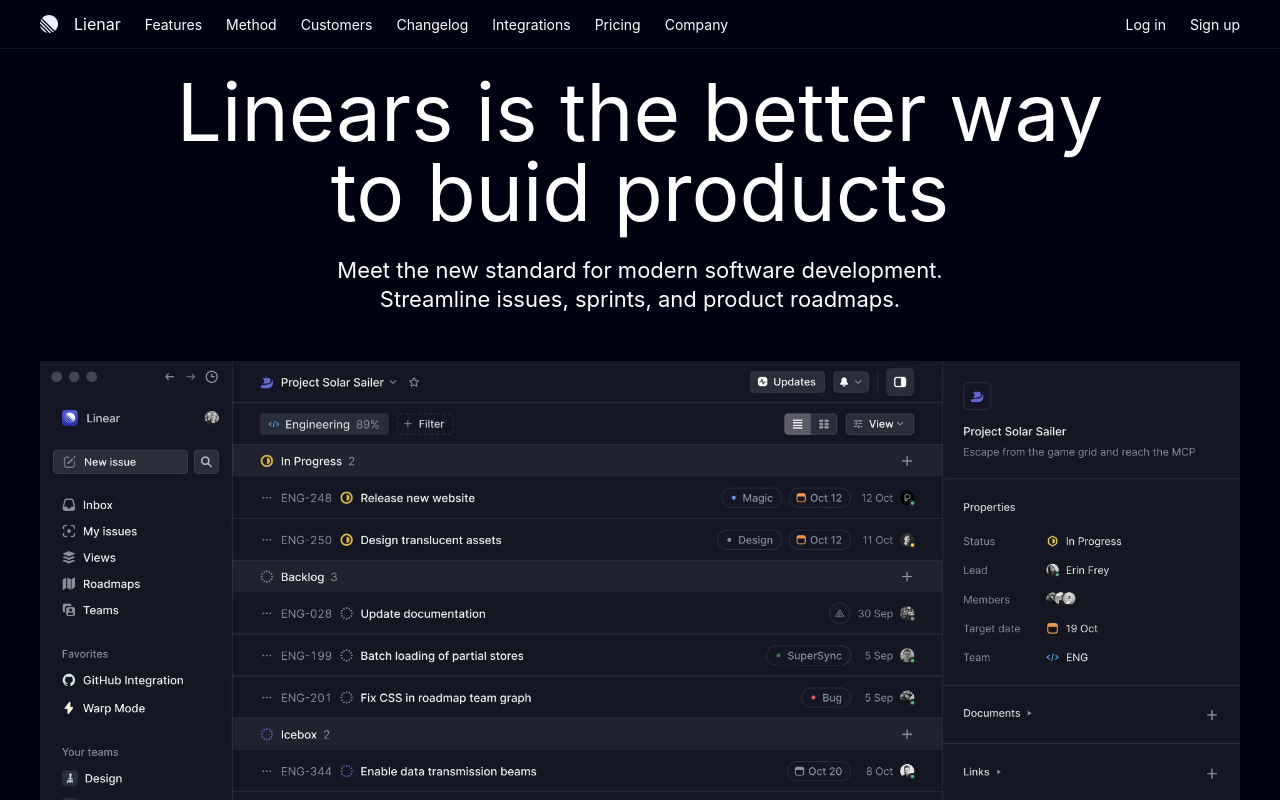
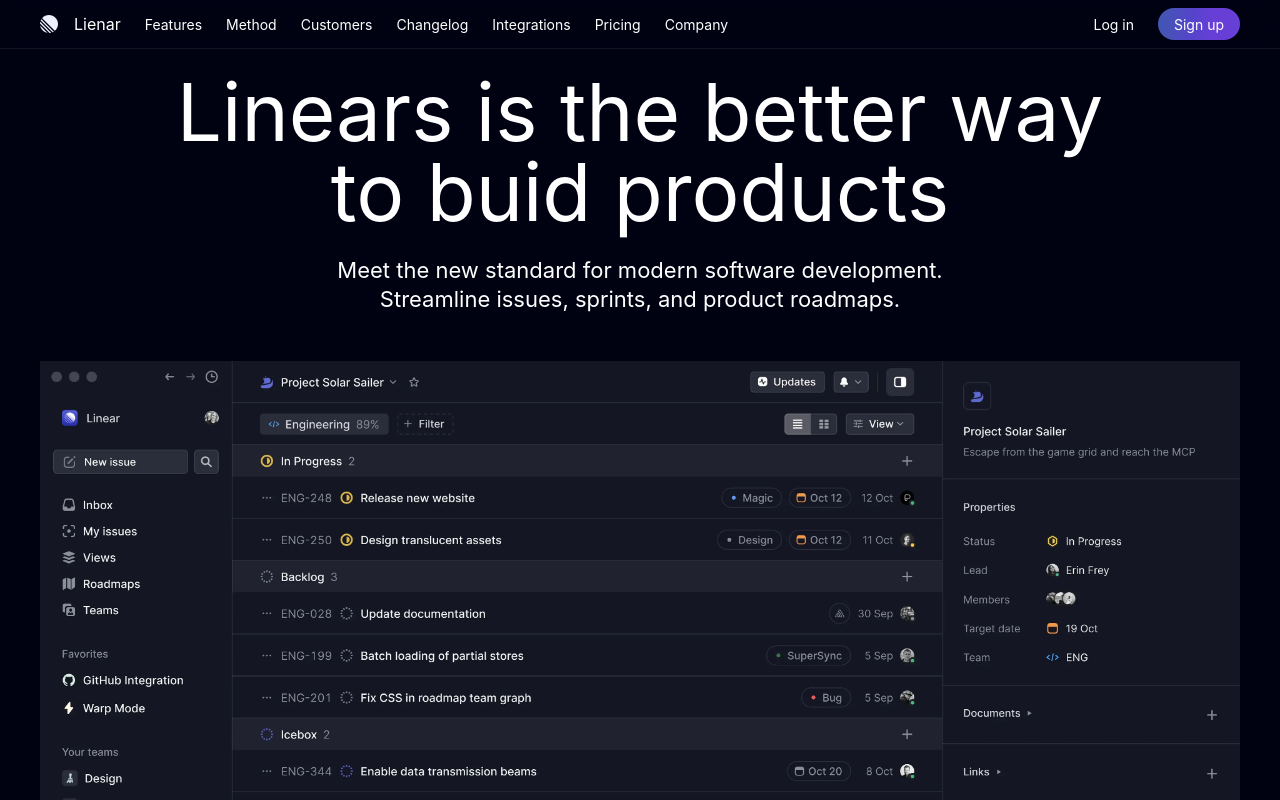
Before and after one commit to gabriel-samo/linear-clone, a Next.js app: page / in a window 1280 px wide. Shown: the top 800 px of the page. Built offline with nearby package versions, Linux system fonts and the light colour scheme.

Commit message:
Button component with CVA

```diff
--- a/app/globals.css
+++ b/app/globals.css
@@ -12,3 +12,9 @@
     font-size: 62.5%;
   }
 }
+
+@layer utilities {
+  .text-shadow {
+    text-shadow: rgb(0 0 0 / 56%) 0px 3px 12px;
+  }
+}
--- a/components/button.tsx
+++ b/components/button.tsx
@@ -7,19 +7,34 @@
   href: string;
 }
 
-const buttonVariants = cva("", {
+const buttonVariants = cva("rounded-full inline-flex items-center", {
   variants: {
     varient: {
-      primary: "bg-white text-black",
-      secondary: "bg-black text-white",
-      tertiary: "bg-transparent text-white"
+      primary: "bg-primary-gradient hover:text-shadow hover:shadow-primary",
+      secondary: "",
+      tertiary: ""
+    },
+    size: {
+      small: "text-xs px-3 h-7",
+      medium: "text-sm px-4 h-8",
+      large: "text-md px-6 h-12"
     }
+  },
+  defaultVariants: {
+    varient: "primary",
+    size: "medium"
   }
 });
 
-export const Button = ({ children, className, href, varient }: ButtonProps) => {
+export const Button = ({
+  children,
+  className,
+  href,
+  varient,
+  size
+}: ButtonProps) => {
   return (
-    <Link href={href} className={buttonVariants({ varient })}>
+    <Link href={href} className={buttonVariants({ varient, size })}>
       {children}
     </Link>
   );
--- a/components/header.tsx
+++ b/components/header.tsx
@@ -2,6 +2,7 @@
 
 import { Logo } from "@/components/icons/logo";
 import { Container } from "@/components/container";
+import { Button } from "./button";
 
 const links = [
   {
@@ -36,7 +37,7 @@
 
 export const Header = () => {
   return (
-    <header className="fixed top-0 left-0 w-full border-b border-white-a08">
+    <header className="fixed top-0 left-0 w-full border-b border-white-a08 backdrop-blur-[12px]">
       <Container className="flex h-[var(--nav-height)]">
         <Link className="flex items-center text-md" href="/">
           <Logo className="size-[1.8rem] mr-4" />
@@ -45,9 +46,12 @@
 
         <nav className="h-full">
           <ul className="flex items-center h-full">
-            {/* <ul className="flex items-center h-full [&_a]:text-sm [&_li]:ml-6"> */}
+            {/* <ul className="flex items-center h-full [&_a]:text-sm [&_a:hover]:text-gray [&_a]:transition-colors [&_li]:ml-6"> */}
             {links.map((link, index) => (
-              <li key={index} className="text-sm ml-6">
+              <li
+                key={index}
+                className="text-sm ml-6 hover:text-gray transition-colors"
+              >
                 <Link href={link.href}>{link.name}</Link>
               </li>
             ))}
@@ -58,9 +62,7 @@
           <Link href="/#" className="text-sm mr-6">
             Log in
           </Link>
-          <Link href="/#" className="text-sm">
-            Sign up
-          </Link>
+          <Button href="/#">Sign up</Button>
         </div>
       </Container>
     </header>
--- a/tailwind.config.ts
+++ b/tailwind.config.ts
@@ -11,6 +11,7 @@
       sans: '"SF Pro Display",-apple-system,BlinkMacSystemFont,"Segoe UI",Roboto,Oxygen,Ubuntu,Cantarell,"Open Sans","Helvetica Neue",sans-serif'
     },
     fontSize: {
+      xs: "1.3rem",
       sm: "1.4rem",
       md: "1.6rem",
       lg: ["2.2rem", "1.3"],
@@ -19,7 +20,8 @@
     colors: {
       white: "#fff",
       "white-a08": "rgba(255,255,255,0.08)",
-      background: "#000212"
+      background: "#000212",
+      gray: "#858699"
     },
     spacing: {
       0: "0",
@@ -35,6 +37,13 @@
       10: "4rem",
       11: "4.4rem",
       12: "4.8rem"
+    },
+    backgroundImage: {
+      "primary-gradient":
+        "linear-gradient(92.88deg, rgb(69, 84, 181) 9.16%, rgb(86, 67, 204) 43.89%, rgb(103, 63, 215) 64.72%)"
+    },
+    boxShadow: {
+      primary: "rgb(80 63 205 / 50%) 0px 1px 40px"
     }
   },
   plugins: []
```
